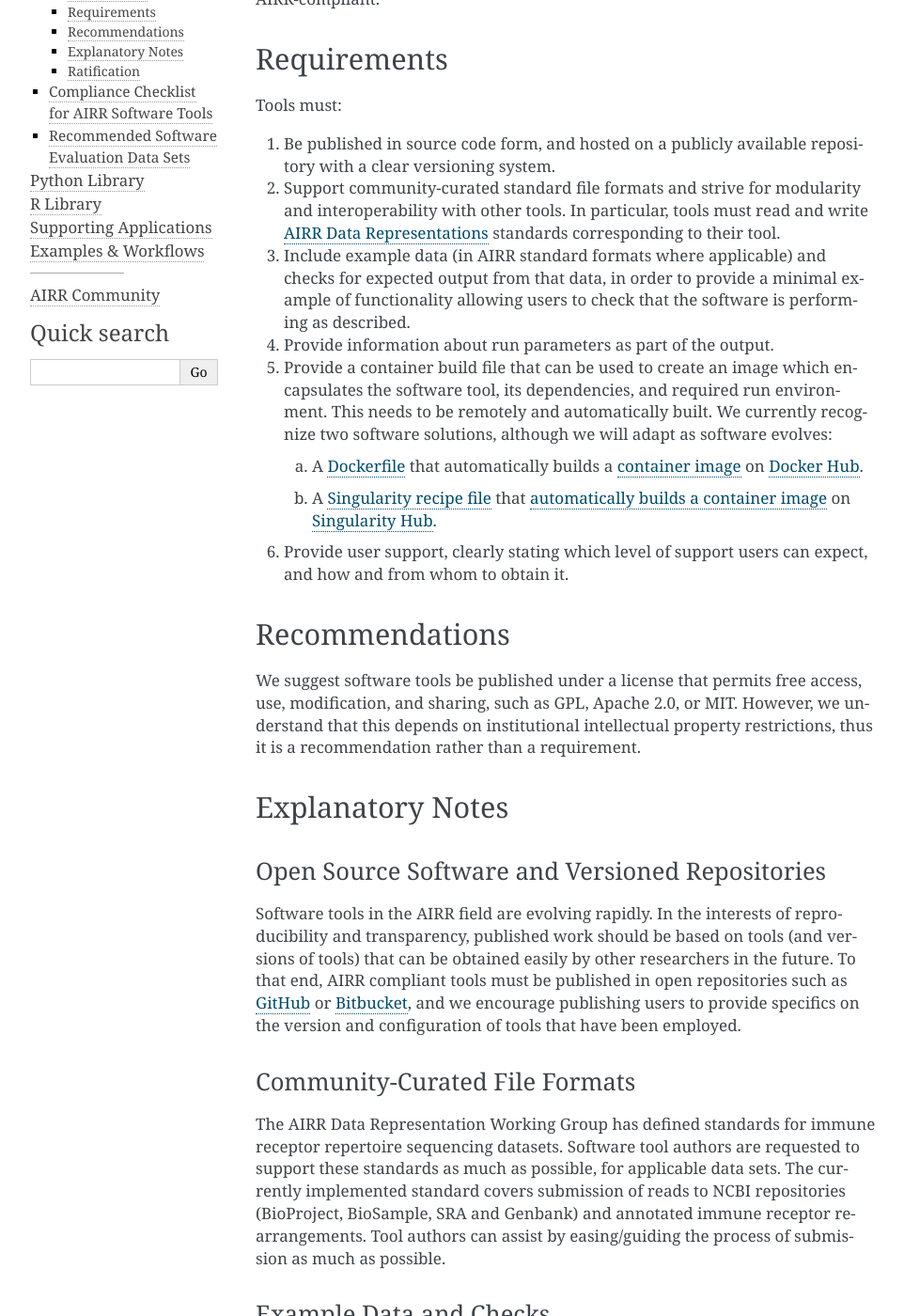
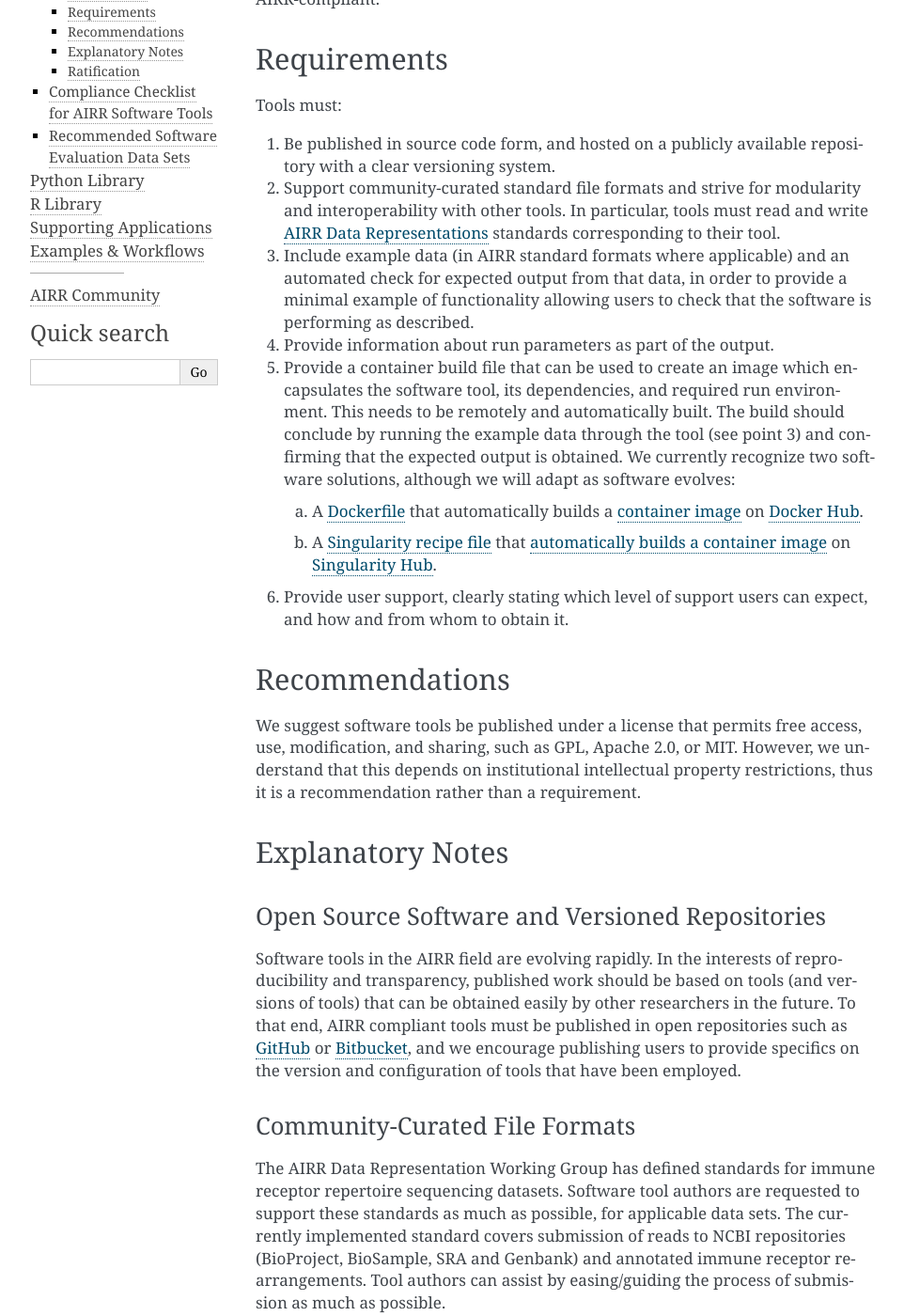
Before and after one commit to airr-community/airr-standards, a Sphinx documentation site: the page built from docs/swtools/airr_swtools_standard.rst, in a window 1280 px wide and 1400 px high, scrolled down 475 px. Shown: the whole window at 94% size, without its empty margins (148-1110 px from the left). Built offline with Sphinx 7.4.7, drawn with Linux system fonts in a browser that asks for light colours; pages that are not in the unit, such as notebooks, are missing from menus; some of the changed text lies outside the part shown.

Commit message:
Minor changes to Software Tools Guidelines (#226)
* Changed contact email

* Clarify automated checks. Include checks in build process.

```diff
--- a/docs/swtools/airr_swtools_checklist.rst
+++ b/docs/swtools/airr_swtools_checklist.rst
@@ -43,7 +43,8 @@ Contact email:
 |                 | Container technology used?                                                                                            | Docker/Singularity/Other (please specify)   |
 |                 |                                                                                                                       |                                             |
 |                 | Is the container automatically built as new versions are released?                                                    | yes/no                                      |
-|                 | Does a build of the container include an automated check of the output produced from the example data?                                                    | yes/no                                      |
+|                 |                                                                                                                       |                                             |
+|                 | Does the automated build run the tool against the example data and test the output?                                   | yes/no                                      |
 +-----------------+-----------------------------------------------------------------------------------------------------------------------+---------------------------------------------+
 | 6               | Where can users see what level of support is available? (Please provide a link)                                       |                                             |
 +-----------------+-----------------------------------------------------------------------------------------------------------------------+---------------------------------------------+
--- a/docs/swtools/airr_swtools_standard.rst
+++ b/docs/swtools/airr_swtools_standard.rst
@@ -35,7 +35,7 @@ Tools must:
    tools must read and write :ref:`DataRepresentations` standards corresponding to their tool.
 
 3. Include example data (in AIRR standard formats where applicable) and
-   checks for expected output from that data, in order to provide a
+   an automated check for expected output from that data, in order to provide a
    minimal example of functionality allowing users to check that the
    software is performing as described.
 
@@ -44,7 +44,9 @@ Tools must:
 5. Provide a container build file that can be used to create an image
    which encapsulates the software tool, its dependencies, and
    required run environment. This needs to be remotely and
-   automatically built. We currently recognize two software
+   automatically built. The build should conclude by running the
+   example data through the tool (see point 3) and confirming that
+   the expected output is obtained. We currently recognize two software
    solutions, although we will adapt as software evolves:
 
    a. A `Dockerfile`_ that automatically builds a `container
@@ -108,7 +110,8 @@ complex, we require example data and details of expected output, so that
 users can confirm that their installation is functioning as expected.
 Furthermore, metadata (for example, germline gene libraries) and
 other software dependencies should be checked when the tool runs, and
-informative error messages issued if necessary.
+informative error messages issued if necessary. A means should be provided
+to check the expected output automatically.
 
 Dependencies and Containers
 ~~~~~~~~~~~~~~~~~~~~~~~~~~~
```
Also changed, not shown: other parts of docs/swtools/airr_swtools_checklist.rst (+1 -1 lines).
